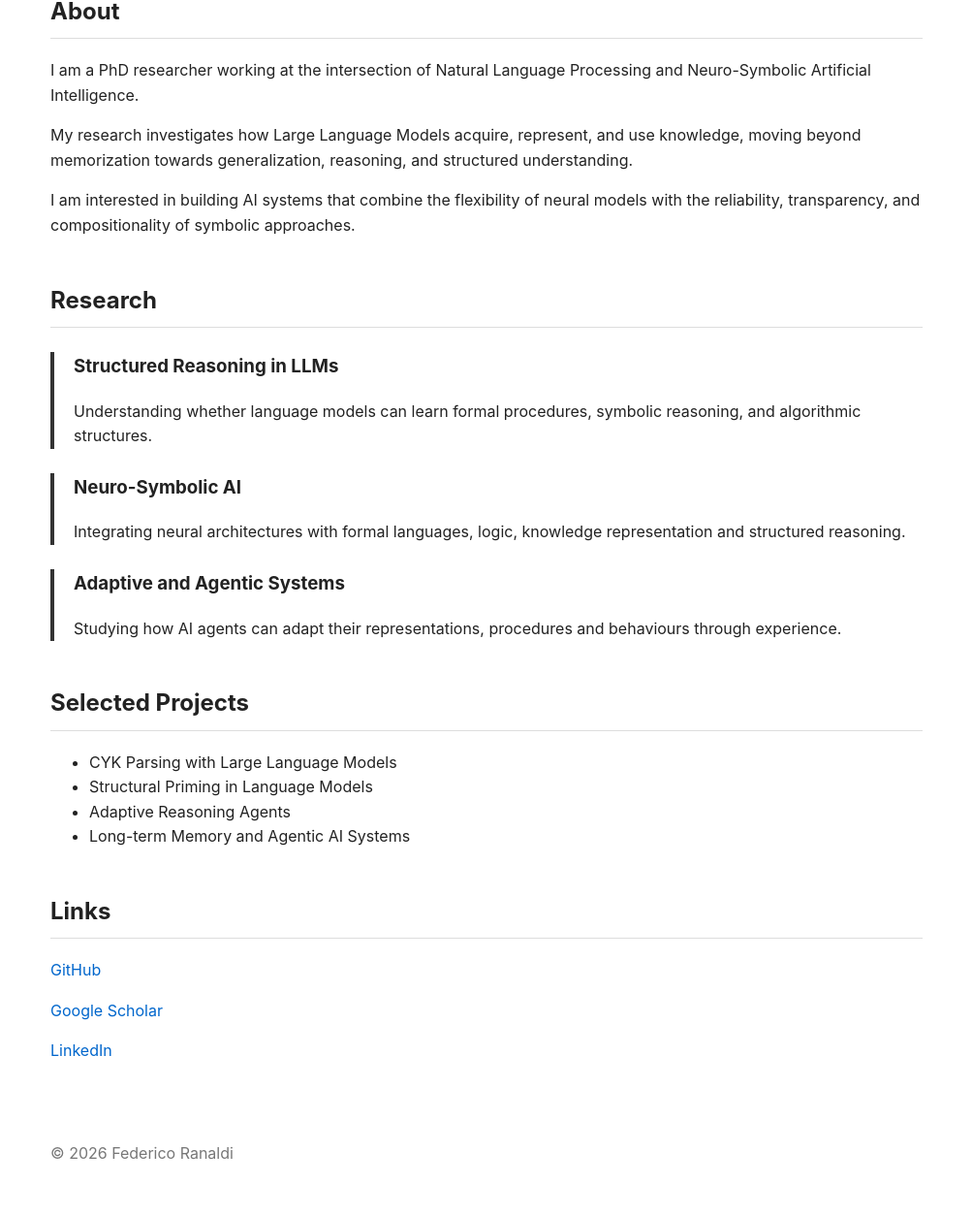
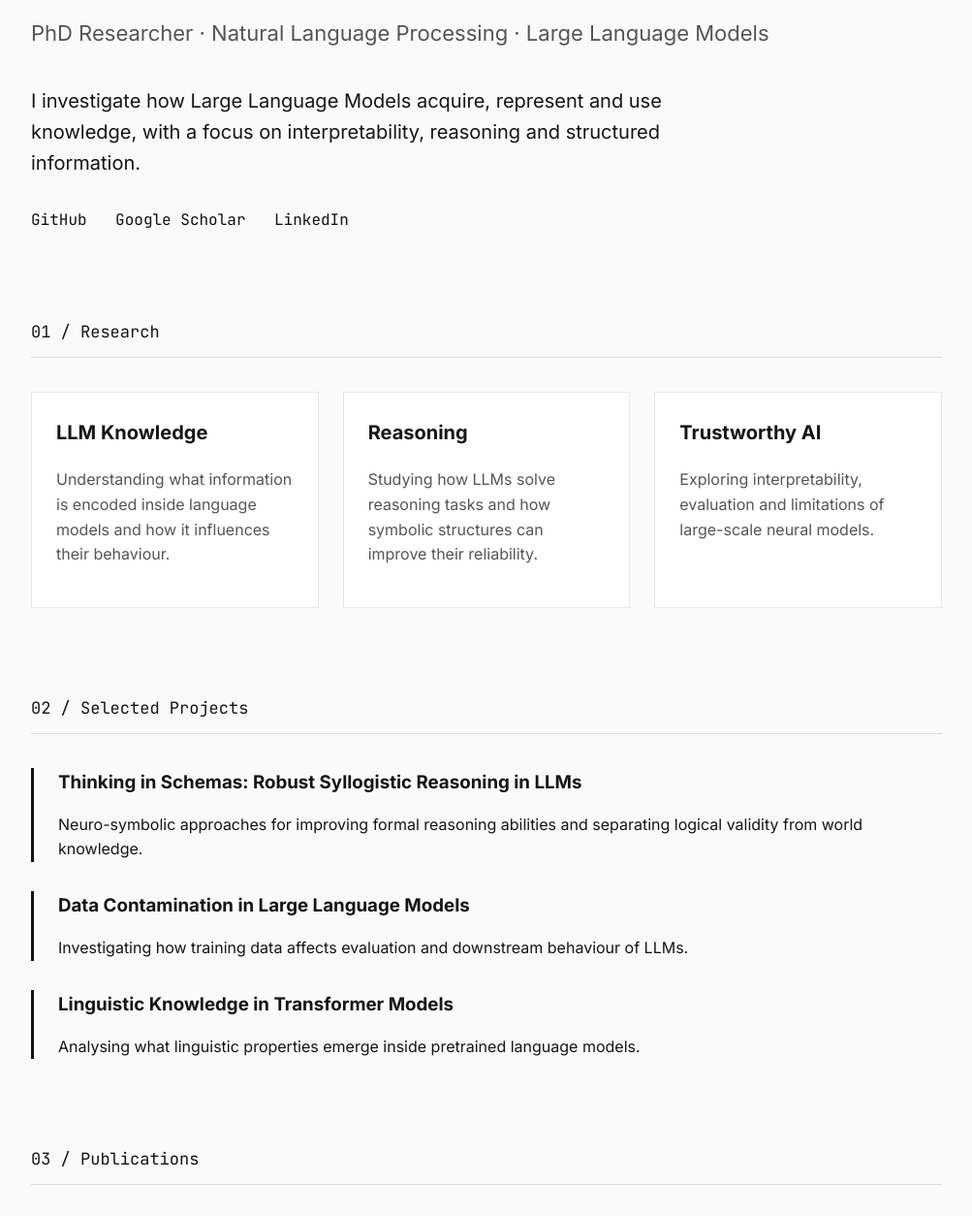
Before and after one commit to nexus126/fede_ranaldi.github.io, a plain HTML site: page index.html in a window 1280 px wide. Shown: the part 295-1549 px from the top of the page at 97% size, without its empty margins (138-1141 px from the left). Drawn offline with Linux system fonts and the light colour scheme.

Commit message:
Update index.html

```diff
--- a/index.html
+++ b/index.html
@@ -1,147 +1,617 @@
 <!DOCTYPE html>
-<html>
+<html lang="en">
+
 <head>
+
+<meta charset="UTF-8">
+<meta name="viewport" content="width=device-width, initial-scale=1.0">
+
 <title>Federico Ranaldi</title>
-<link rel="stylesheet" href="style.css">
+
+<style>
+
+@import url('https://fonts.googleapis.com/css2?family=Inter:wght@300;400;600;700&family=JetBrains+Mono:wght@400;600&display=swap');
+
+
+* {
+    box-sizing: border-box;
+}
+
+
+body {
+
+    margin:0;
+    background:#fafafa;
+    color:#151515;
+
+    font-family:Inter, sans-serif;
+
+    line-height:1.6;
+
+}
+
+
+.container {
+
+    max-width:1000px;
+    margin:auto;
+    padding:40px 30px;
+
+}
+
+
+/* NAV */
+
+nav {
+
+    display:flex;
+    justify-content:space-between;
+    align-items:center;
+
+    margin-bottom:80px;
+
+}
+
+
+.logo {
+
+    font-family:"JetBrains Mono";
+    font-size:22px;
+    font-weight:600;
+
+}
+
+
+nav a {
+
+    text-decoration:none;
+    color:#555;
+    margin-left:25px;
+    font-size:14px;
+
+}
+
+
+nav a:hover {
+
+    color:black;
+
+}
+
+
+/* HEADER */
+
+
+.terminal {
+
+    font-family:"JetBrains Mono";
+    color:#777;
+    font-size:14px;
+
+}
+
+
+h1 {
+
+    font-size:58px;
+    letter-spacing:-3px;
+    margin:20px 0 5px;
+
+}
+
+
+.subtitle {
+
+    font-size:22px;
+    color:#555;
+    font-weight:400;
+
+}
+
+
+.intro {
+
+    margin-top:35px;
+    font-size:20px;
+    max-width:750px;
+
+}
+
+
+
+.links {
+
+    margin-top:30px;
+
+}
+
+
+.links a {
+
+    font-family:"JetBrains Mono";
+    color:#111;
+    margin-right:25px;
+    text-decoration:none;
+
+}
+
+
+
+/* SECTIONS */
+
+
+section {
+
+    margin-top:90px;
+
+}
+
+
+.section-title {
+
+    font-family:"JetBrains Mono";
+    font-size:17px;
+
+    border-bottom:1px solid #ddd;
+
+    padding-bottom:12px;
+
+    margin-bottom:35px;
+
+}
+
+
+/* CARDS */
+
+
+.grid {
+
+    display:grid;
+
+    grid-template-columns:repeat(3,1fr);
+
+    gap:25px;
+
+}
+
+
+.card {
+
+    background:white;
+
+    border:1px solid #e8e8e8;
+
+    padding:25px;
+
+}
+
+
+.card h3 {
+
+    margin-top:0;
+
+    font-size:20px;
+
+}
+
+
+
+.card p {
+
+    color:#555;
+
+}
+
+
+
+/* PROJECTS */
+
+
+.project {
+
+    border-left:3px solid #111;
+
+    padding-left:25px;
+
+    margin-bottom:30px;
+
+}
+
+
+.project h3 {
+
+    margin-bottom:5px;
+
+}
+
+
+
+
+/* PUBLICATIONS */
+
+
+.pub {
+
+    margin-bottom:25px;
+
+}
+
+
+.pub b {
+
+    font-weight:600;
+
+}
+
+
+
+/* FOOTER */
+
+
+footer {
+
+    margin-top:100px;
+
+    font-family:"JetBrains Mono";
+
+    color:#777;
+
+}
+
+
+
+/* MOBILE */
+
+
+@media(max-width:800px){
+
+
+h1 {
+
+    font-size:40px;
+
+}
+
+
+.grid {
+
+    grid-template-columns:1fr;
+
+}
+
+
+nav {
+
+    flex-direction:column;
+    align-items:flex-start;
+
+}
+
+
+nav div {
+
+    margin-top:20px;
+
+}
+
+
+}
+
+
+</style>
+
+
 </head>
+
+
 
 <body>
 
+
+<div class="container">
+
+
+<nav>
+
+<div class="logo">
+FR_
+</div>
+
+
+<div>
+
+<a href="#research">Research</a>
+
+<a href="#projects">Projects</a>
+
+<a href="#publications">Publications</a>
+
+<a href="#contact">Contact</a>
+
+</div>
+
+</nav>
+
+
+
 <header>
 
-<h1>Federico Ranaldi</h1>
 
-<h3>
-PhD Researcher in Computing Science
-</h3>
+<div class="terminal">
 
-<p>
-Natural Language Processing · Large Language Models · Neuro-Symbolic AI
+> loading researcher_profile...
+
+</div>
+
+
+<h1>
+Federico Ranaldi
+</h1>
+
+
+<p class="subtitle">
+
+PhD Researcher · Natural Language Processing · Large Language Models
+
 </p>
+
+
+<p class="intro">
+
+I investigate how Large Language Models acquire, represent and use
+knowledge, with a focus on interpretability, reasoning and structured
+information.
+
+</p>
+
+
+<div class="links">
+
+<a href="#">GitHub</a>
+
+<a href="#">Google Scholar</a>
+
+<a href="#">LinkedIn</a>
+
+</div>
+
 
 </header>
 
 
-<section>
-
-<h2>About</h2>
-
-<p>
-I am a PhD researcher working at the intersection of
-Natural Language Processing and Neuro-Symbolic Artificial Intelligence.
-</p>
-
-<p>
-My research investigates how Large Language Models acquire,
-represent, and use knowledge, moving beyond memorization towards
-generalization, reasoning, and structured understanding.
-</p>
-
-<p>
-I am interested in building AI systems that combine the flexibility
-of neural models with the reliability, transparency, and compositionality
-of symbolic approaches.
-</p>
-
-</section>
 
 
-<section>
+<section id="research">
 
-<h2>Research</h2>
+
+<div class="section-title">
+01 / Research
+</div>
+
+
+
+<div class="grid">
+
 
 <div class="card">
 
-<h3>Structured Reasoning in LLMs</h3>
+<h3>
+LLM Knowledge
+</h3>
 
 <p>
-Understanding whether language models can learn
-formal procedures, symbolic reasoning, and algorithmic structures.
+
+Understanding what information is encoded inside language models
+and how it influences their behaviour.
+
 </p>
 
 </div>
 
 
+
 <div class="card">
 
-<h3>Neuro-Symbolic AI</h3>
+<h3>
+Reasoning
+</h3>
 
 <p>
-Integrating neural architectures with formal languages,
-logic, knowledge representation and structured reasoning.
+
+Studying how LLMs solve reasoning tasks and how symbolic structures
+can improve their reliability.
+
 </p>
 
 </div>
 
 
+
+
 <div class="card">
 
-<h3>Adaptive and Agentic Systems</h3>
+<h3>
+Trustworthy AI
+</h3>
 
 <p>
-Studying how AI agents can adapt their representations,
-procedures and behaviours through experience.
+
+Exploring interpretability, evaluation and limitations of
+large-scale neural models.
+
 </p>
 
 </div>
 
-</section>
 
+</div>
 
-<section>
-
-<h2>Selected Projects</h2>
-
-<ul>
-
-<li>
-CYK Parsing with Large Language Models
-</li>
-
-<li>
-Structural Priming in Language Models
-</li>
-
-<li>
-Adaptive Reasoning Agents
-</li>
-
-<li>
-Long-term Memory and Agentic AI Systems
-</li>
-
-</ul>
 
 </section>
 
 
-<section>
 
-<h2>Links</h2>
+
+
+<section id="projects">
+
+
+<div class="section-title">
+
+02 / Selected Projects
+
+</div>
+
+
+
+<div class="project">
+
+<h3>
+Thinking in Schemas: Robust Syllogistic Reasoning in LLMs
+</h3>
 
 <p>
-<a href="https://github.com/">GitHub</a>
+
+Neuro-symbolic approaches for improving formal reasoning abilities
+and separating logical validity from world knowledge.
+
 </p>
 
+</div>
+
+
+
+<div class="project">
+
+<h3>
+Data Contamination in Large Language Models
+</h3>
+
 <p>
-<a href="https://scholar.google.com/">Google Scholar</a>
+
+Investigating how training data affects evaluation and downstream
+behaviour of LLMs.
+
 </p>
 
+</div>
+
+
+
+<div class="project">
+
+<h3>
+Linguistic Knowledge in Transformer Models
+</h3>
+
 <p>
-<a href="https://www.linkedin.com/">LinkedIn</a>
+
+Analysing what linguistic properties emerge inside pretrained
+language models.
+
 </p>
+
+</div>
+
 
 </section>
 
 
+
+
+
+<section id="publications">
+
+
+<div class="section-title">
+
+03 / Publications
+
+</div>
+
+
+
+<div class="pub">
+
+<b>
+Thinking in Schemas: Robust Syllogistic Reasoning in LLMs
+</b>
+
+<br>
+
+ACL 2026
+
+</div>
+
+
+
+<div class="pub">
+
+<b>
+Investigating the Impact of Data Contamination of Large Language Models
+in Text-to-SQL Translation
+</b>
+
+<br>
+
+ACL Findings 2024
+
+</div>
+
+
+
+
+<div class="pub">
+
+<b>
+Exploring Linguistic Properties of Monolingual BERTs
+</b>
+
+<br>
+
+EMNLP Findings 2023
+
+</div>
+
+
+
+</section>
+
+
+
+
+
+<section id="contact">
+
+
+<div class="section-title">
+
+04 / Contact
+
+</div>
+
+
+<p>
+
+📧 federico.ranaldi@example.com
+
+</p>
+
+
+</section>
+
+
+
 <footer>
 
-<p>
-© 2026 Federico Ranaldi
-</p>
+system.ready()
 
 </footer>
 
 
+</div>
+
+
 </body>
+
 </html>
```
